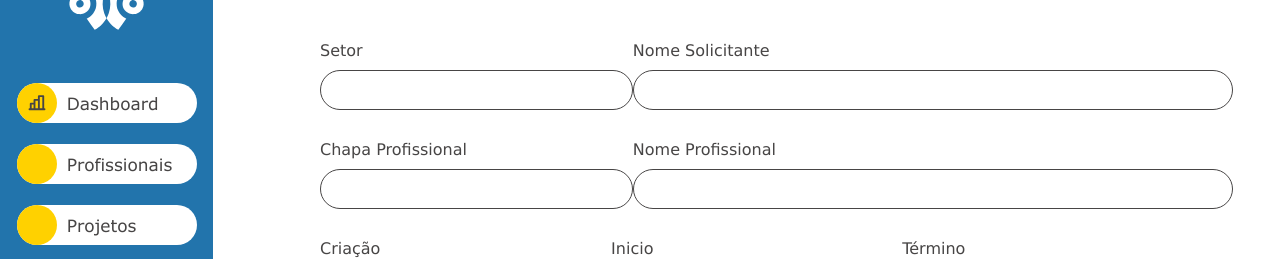
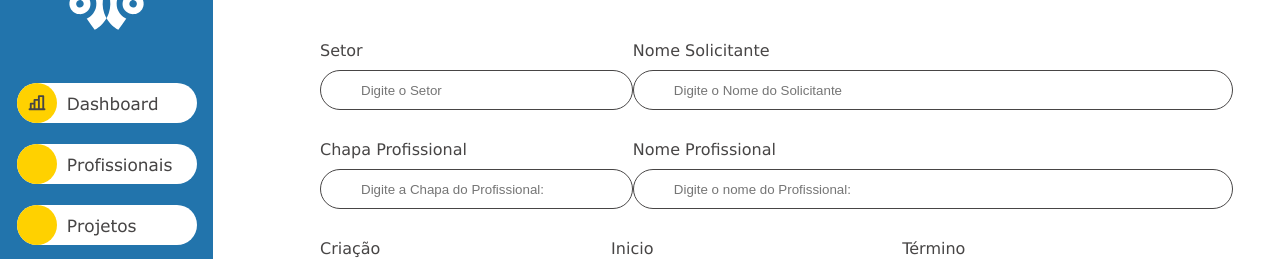
Before and after one commit to Maneasy-CODE/Maneasy-react, a React (Vite) app: page / in a window 1280 px wide. Shown: the part 167-426 px from the top of the page. Built offline with nearby package versions, Linux system fonts and the light colour scheme; some icons are missing.

Commit message:
required

```diff
--- a/src/pages/ChamadoCadastro/index.tsx
+++ b/src/pages/ChamadoCadastro/index.tsx
@@ -11,7 +11,7 @@ import Btn_submit_cancel_squad from "../../components/Btn_submit_cancel_squad";
 function ChamadoCadastro() {
     return (
         <main id="chamado_cadastro" className="main_cadastro">
-            <Menu/>
+            <Menu />
             <section className="section-width">
                 <div className="container-grid">
                     <div className="conteudo">
@@ -19,17 +19,18 @@ function ChamadoCadastro() {
                             <img src={bolinha} alt="" />
                             <h1>Chamados</h1>
                         </div>
-                        <div className="botao">
-                            <Link  className="button_cadastrar" to={""}>Cadastrar</Link>
+                        <nav className="botao">
+                            <Link className="button_cadastrar" to={""}>Cadastrar</Link>
                             <Link className="button_consultar" to={""}>Consultar</Link>
-                        </div>
+                        </nav>
+                        <form action="">
                             <div className="section_formulario1">
                                 <div className="input_setor">
                                     <label htmlFor="setor">Setor</label>
                                     <div className="input-icons">
                                         <Icon className="icon" icon="ic:outline-badge" />
 
-                                    <input name="setor" className="input-field-medium" type="text" />
+                                        <input name="setor" className="input-field-medium" type="text" required placeholder="Digite o Setor"/>
                                     </div>
                                 </div>
                                 <div className="input_solicitante">
@@ -42,6 +43,8 @@ function ChamadoCadastro() {
                                             name="nome-solicitante"
                                             className="input-field-big"
                                             type="text"
+                                            required
+                                            placeholder="Digite o Nome do Solicitante"
                                         />
                                     </div>
                                 </div>
@@ -55,6 +58,8 @@ function ChamadoCadastro() {
                                             name="chapa-profissional"
                                             className="input-field-medium"
                                             type="text"
+                                            required
+                                            placeholder="Digite a Chapa do Profissional:"
                                         />
                                     </div>
                                 </div>
@@ -68,6 +73,8 @@ function ChamadoCadastro() {
                                             name="nome-profissional"
                                             className="input-field-big"
                                             type="text"
+                                            required
+                                            placeholder="Digite o nome do Profissional:"
                                         />
                                     </div>
                                 </div>
@@ -79,7 +86,7 @@ function ChamadoCadastro() {
 
                                         <Icon className="icon" icon="bx:calendar" />
 
-                                    <input type="date" className="input-field-little" />
+                                        <input type="date" className="input-field-little" required />
                                     </div>
                                 </div>
                                 <div className="input_inicio">
@@ -87,7 +94,7 @@ function ChamadoCadastro() {
                                     <div className="input-icons">
                                         <Icon className="icon" icon="bx:calendar" />
 
-                                    <input type="date" className="input-field-little" />
+                                        <input type="date" className="input-field-little" required />
                                     </div>
                                 </div>
                                 <div className="input_termino">
@@ -96,7 +103,7 @@ function ChamadoCadastro() {
 
                                         <Icon className="icon" icon="bx:calendar" />
 
-                                    <input type="date" className="input-field-little" />
+                                        <input type="date" className="input-field-little" required/>
                                     </div>
                                 </div>
                             </div>
@@ -119,7 +126,7 @@ function ChamadoCadastro() {
                                             <Icon className="icon" icon="bi:cloud-arrow-up" />
 
                                         </label>
-                                    <input type="file" id="file" name="file" />
+                                        <input type="file" id="file" name="file" required/>
                                     </div>
                                 </div>
                                 <div className="input_status_chamado">
@@ -140,6 +147,7 @@ function ChamadoCadastro() {
                                     </div>
                                 </div>
                             </div>
+                        </form>
                         <div className="icones">
                             <Btn_submit_cancel_squad></Btn_submit_cancel_squad>
                         </div>
--- a/src/pages/ChamadoCadastro/style.css
+++ b/src/pages/ChamadoCadastro/style.css
@@ -1,3 +1,7 @@
+
+
+
+
 .main_cadastro{
     display: flex;
     height: 100vh;
```
Lines whose indentation alone changed are shown as unchanged.
